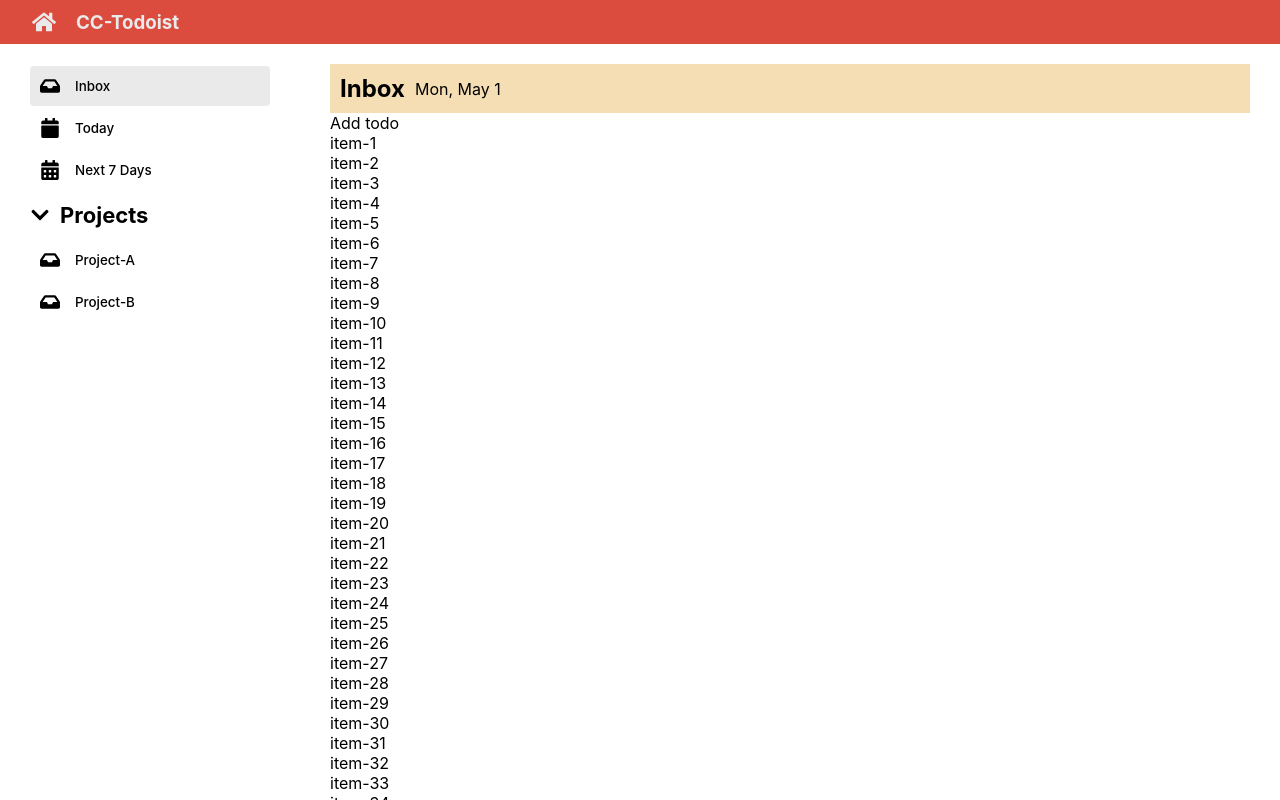
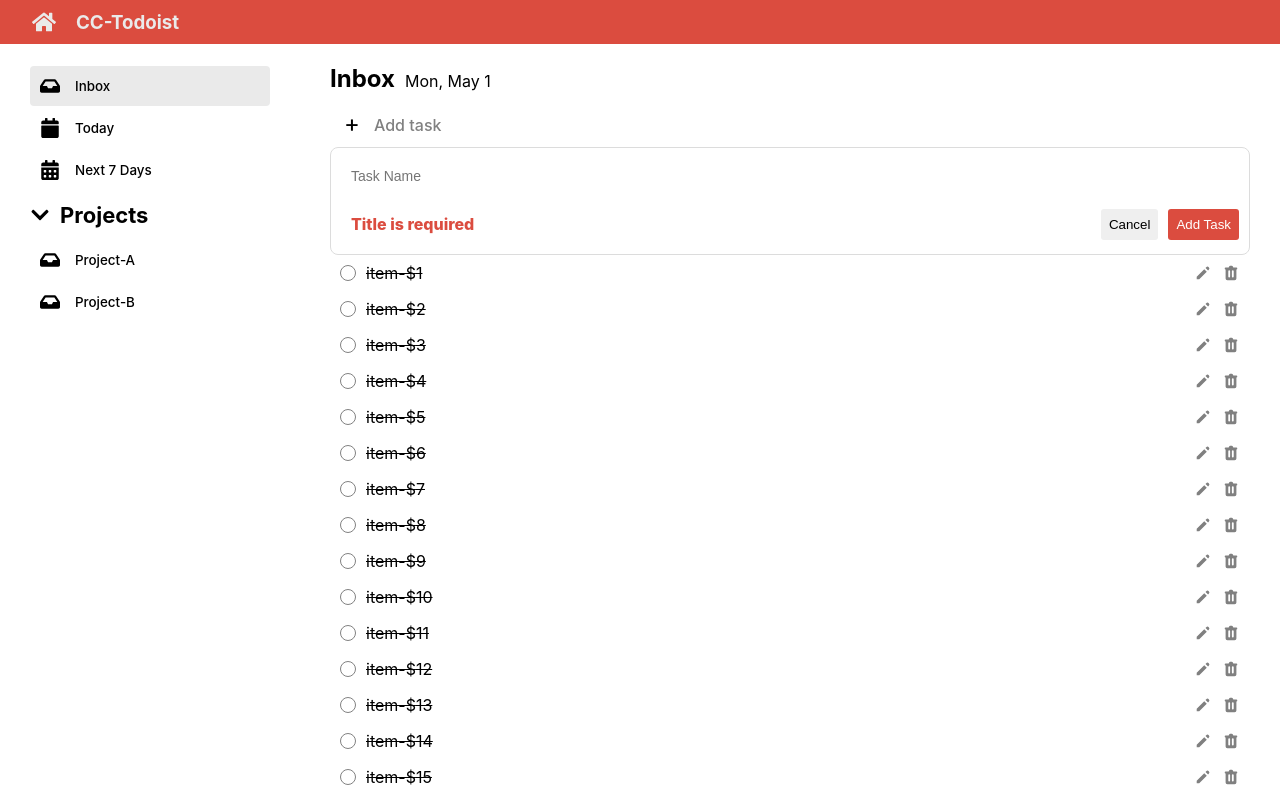
Before and after one commit to NANAIPRM/NANINE-RELEAN-TODOLIST, a React (Create React App) app: page / in a window 1280 px wide. Built offline with nearby package versions, Linux system fonts and the light colour scheme.

Commit message:
finish:UI todo-content

```diff
--- a/src/components/Todo/TodoContent.jsx
+++ b/src/components/Todo/TodoContent.jsx
@@ -1,4 +1,5 @@
 import styles from "./ํTodoContent.module.scss";
+import { HiCheck, HiPencil, HiTrash } from "react-icons/hi";
 export function TodoContent() {
   const mockTodo = Array.from({ length: 50 }, (el, idx) => idx + 1);
 
@@ -8,17 +9,47 @@
     month: "short",
     day: "numeric",
   };
-  console.log(now.toLocaleDateString("en-Us", options));
   return (
     <main className="content">
+      {/* Todo-Header  */}
       <div className={styles.header}>
-        <h2>Inbox</h2>
+        <h1>Inbox</h1>
         <p>{now.toLocaleDateString("en-Us", options)}</p>
       </div>
-      <div>Add todo</div>
+
+      {/* Add todo */}
+      <div className={styles.add__todo}>
+        <span>+</span>
+        <h3>Add task</h3>
+      </div>
+      {/* TodoForm  */}
+      <form className={styles.todo__form__container}>
+        <input className={styles.todo__form__input} placeholder="Task Name" />
+        <div className={styles.todo__form__footer}>
+          <p className={styles.todo__error}>Title is required</p>
+          <div className={styles.todo__form__buttons}>
+            <button>Cancel</button>
+            <button>Add Task</button>
+          </div>
+        </div>
+      </form>
+      {/* Todo-List  */}
       <ul>
         {mockTodo.map((el) => (
-          <li key={el}>item-{el}</li>
+          <li className={styles.todo__item__container} key={el}>
+            <div className={styles.checkbox__container}>
+              <HiCheck className={styles.checkbox__icon} />
+            </div>
+            <p className={styles.done}>item-${el}</p>
+
+            <div className={styles.edit__icon}>
+              <HiPencil />
+            </div>
+
+            <div className={styles.delete__icon}>
+              <HiTrash />
+            </div>
+          </li>
         ))}
       </ul>
     </main>
--- a/src/components/Todo/ํTodoContent.module.scss
+++ b/src/components/Todo/ํTodoContent.module.scss
@@ -1,7 +1,170 @@
-.header{
-    background-color: wheat;
+.header {
+    display: flex;
+    gap: 10px;
+    align-items: baseline;
+    margin-bottom: 10px;
+
+    & > h1 {
+        font-size: 24px;
+    }
+    & > span {
+        font-size: 12px;
+        color: grey;
+    }
+}
+
+// ##### ADD-TODO
+
+.add__todo {
+    display: flex;
+    gap: 10px;
+    align-items: center;
+    cursor: pointer;
     padding: 10px;
+
+    // ทำวงกลมของปุ่ม +
+    & > span {
+        font-size: 24px;
+        line-height: 22px;
+        text-align: center;
+        border-radius: 50%;
+        width: 24px;
+        height: 24px;
+    }
+
+    & > h3 {
+        color: grey;
+        font-weight: 500;
+        font-size: 16px;
+        line-height: 12px;
+    }
+
+    // Hover : สลับสี
+    &:hover {
+        & > span {
+            background-color: #db4c3f;
+            color: white;
+        }
+        & > h3 {
+            color: #db4c3f;
+        }
+    }
+}
+.todo__form__container {
+    padding: 10px;
+    display: flex;
+    flex-direction: column;
+    // background-color: rgb(209, 209, 209);
+    border-radius: 8px;
+    gap: 10px;
+    border: 1px solid rgb(220, 220, 220);
+}
+
+.todo__form__input {
+    border: none;
+    border-radius: 4px;
+    padding: 10px 10px;
+    width: 100%;
+    font-size: 14px;
+
+    &:focus {
+        outline: none;
+    }
+}
+
+.todo__form__footer {
+    display: flex;
+    justify-content: space-between;
+    align-items: center;
+}
+
+.todo__error {
+    justify-self: start;
+    padding: 10px;
+    font-size: 16px;
+    font-weight: 800;
+    color: #db4c3f;
+}
+.todo__form__buttons {
+    display: flex;
+    justify-content: flex-end;
+    gap: 10px;
+    flex: 1;
+
+    & > button {
+        border: none;
+        padding: 8px;
+        border-radius: 3px;
+        cursor: pointer;
+    }
+
+    & > button:last-child {
+        background-color: #db4c3f;
+        color: white;
+    }
+}
+
+/// TODO ITEM
+$grey: rgb(234, 234, 234);
+
+.todo__item__container {
+    cursor: pointer;
+    padding: 8px 10px;
     display: flex;
     align-items: center;
     gap: 10px;
+    align-items: center;
+    font-size: 16px;
+    border-radius: 4px;
+
+    & > p {
+        flex: 1;
+    }
+
+    &:hover {
+        background-color: $grey;
+    }
 }
+
+.checkbox__container {
+    border-color: gray;
+    color: #343434;
+    height: 16px;
+    width: 16px;
+    border: 1px solid gray;
+    border-radius: 16px;
+    text-align: center;
+    line-height: 16px;
+}
+.checkbox__icon {
+    display: none;
+    font-size: 12px;
+}
+
+.checkbox__icon__done {
+    display: inline;
+    font-size: 12px;
+}
+
+// effect ติ้กถูกตอน hover ที่ <li>
+.checkbox__container:hover {
+    .checkbox__icon {
+        display: inline;
+    }
+}
+
+.edit__icon,
+.delete__icon {
+    color: gray;
+    display: flex;
+    align-items: center;
+    font-size: 18px;
+
+    & :hover {
+        color: #343434;
+    }
+}
+
+.done {
+    text-decoration: line-through;
+}
```
